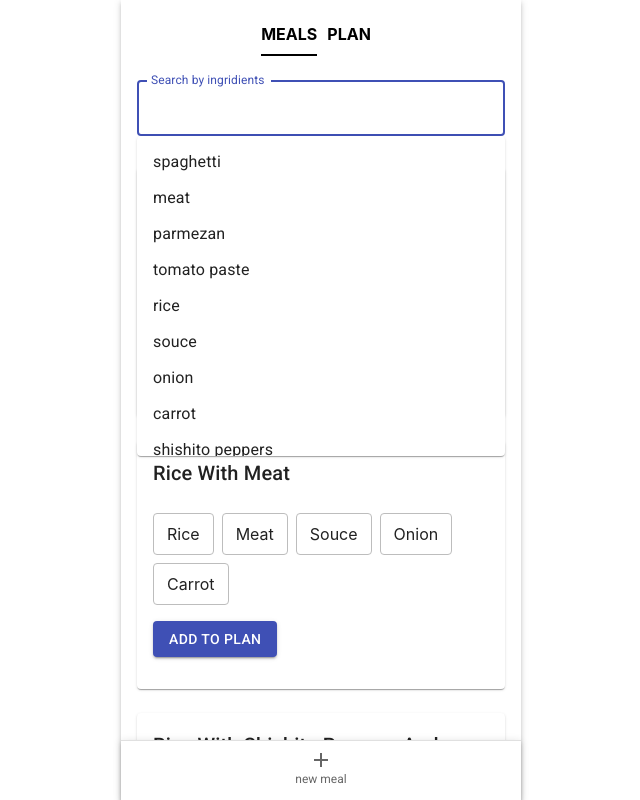
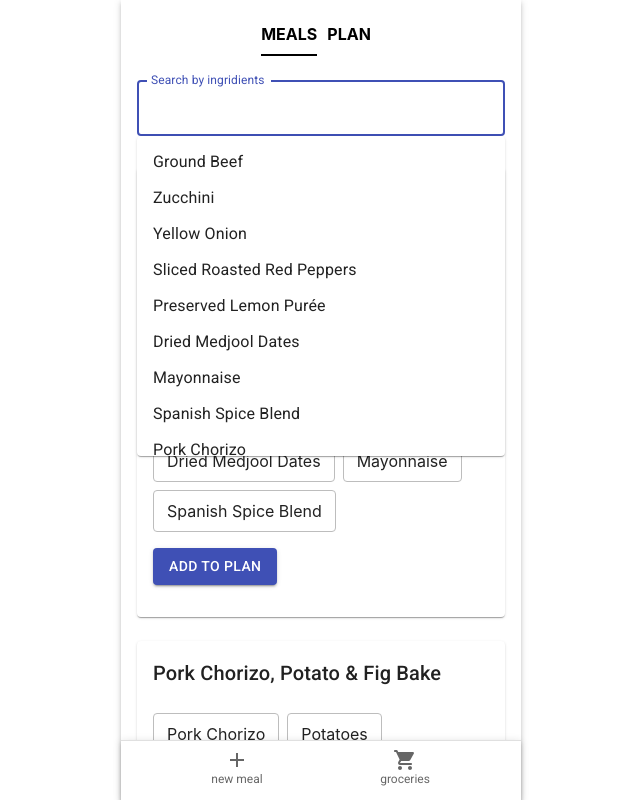
Before and after one commit to alekseevaiana/meals_planner, a React (Create React App) app: page /#/ in a window 1280 px wide. Both pictures are taken after a click on the element "Search by ingridients". Shown: the top 800 px of the page, without its empty margins (319-959 px from the left). Built offline with nearby package versions, Linux system fonts and the light colour scheme.

Commit message:
create checkbox list component

```diff
--- a/src/App.js
+++ b/src/App.js
@@ -6,6 +6,7 @@ import { meals, allIngridientsData } from "./data.js";
 import { useState, useEffect } from "react";
 import EditMeal from "./components/EditMeal";
 import { Box } from "@mui/system";
+import Groceries from "./components/Groceries";
 
 function getFromStorage(name, defaultValue) {
   const str = localStorage.getItem(name);
@@ -126,6 +127,13 @@ function App() {
         />
         <Route
           exact
+          path="/groceries"
+          element={
+            <Groceries mealsData={mealsData} onDeleteClick={onDeleteClick} />
+          }
+        />
+        <Route
+          exact
           path="/new_meal"
           element={
             <CreateMeal
--- /dev/null
+++ b/src/components/CheckboxEl.js
@@ -0,0 +1 @@
+export default function CheckboxEl() {}
--- /dev/null
+++ b/src/components/CheckboxList.js
@@ -0,0 +1,20 @@
+import { FormGroup, FormControlLabel, Checkbox } from "@mui/material/";
+
+export default function CheckboxList({ ingridients }) {
+  return (
+    <>
+      <FormGroup>
+        {ingridients &&
+          ingridients.map((ingridient) => {
+            return (
+              <FormControlLabel
+                control={<Checkbox />}
+                label={ingridient.name}
+                key={ingridient.id}
+              />
+            );
+          })}
+      </FormGroup>
+    </>
+  );
+}
--- a/src/components/Groceries.js
+++ b/src/components/Groceries.js
@@ -1,11 +1,42 @@
 import { Box, Typography } from "@mui/material";
+import CheckboxList from "./CheckboxList";
 
-export default function Groceries() {
+export default function Groceries({}) {
+  const ingridients = [
+    {
+      id: 1,
+      name: "rice",
+      category: "Pasta/Grains",
+      quantity: 1,
+      dimension: "of them",
+      notes: "",
+      whereToBuy: "",
+    },
+    {
+      id: 2,
+      name: "ground beef",
+      category: "Meat",
+      quantity: 1,
+      dimension: "of them",
+      notes: "",
+      whereToBuy: "Trader Joe's",
+    },
+    {
+      id: 3,
+      name: "pasta",
+      category: "Pasta/Grains",
+      quantity: 1,
+      dimension: "of them",
+      notes: "",
+      whereToBuy: "Trader Joe's",
+    },
+  ];
   return (
     <Box>
       <Typography variant="h6" color="primary.dark">
         Groceries
       </Typography>
+      <CheckboxList ingridients={ingridients} />
       {/*
       - Render checklist
       - Add new ingridient with Autocomplit with parametrs: name, quaontity, category, where to buy
--- a/src/components/NavigationPannel.js
+++ b/src/components/NavigationPannel.js
@@ -1,10 +1,10 @@
 import BottomNavigation from "@mui/material/BottomNavigation";
 import BottomNavigationAction from "@mui/material/BottomNavigationAction";
-import HomeIcon from "@mui/icons-material/Home";
 import AddSharpIcon from "@mui/icons-material/AddSharp";
 import { Link } from "react-router-dom";
 import { Paper } from "@material-ui/core";
 import React from "react";
+import LocalGroceryStoreRoundedIcon from "@mui/icons-material/LocalGroceryStoreRounded";
 
 export default function NavigationPannel() {
   return (
@@ -34,6 +34,12 @@ export default function NavigationPannel() {
           component={Link}
           to={"/new_meal"}
         />
+        <BottomNavigationAction
+          label="groceries"
+          icon={<LocalGroceryStoreRoundedIcon />}
+          component={Link}
+          to={"/groceries"}
+        />
       </BottomNavigation>
     </Paper>
   );
--- a/src/data.js
+++ b/src/data.js
@@ -1,45 +1,16 @@
 import { uniqueIngridients } from "./helper";
 
-const ingridientsList = [
-  {
+const ingridient = {
   id: 1,
   name: "rice",
   category: "Pasta/Grains",
   quantity: 1,
   dimension: "of them",
   notes: "",
-  },
-];
+  whereToBuy: "",
+};
 
 export const meals = [
-  {
-    id: 1,
-    name: "Spaghetti carbonara",
-    ingridients: ["spaghetti", "meat", "parmezan", "tomato paste"],
-    inPlan: true,
-  },
-  {
-    id: 2,
-    name: "Rice with meat",
-    ingridients: ["rice", "meat", "souce", "onion", "carrot"],
-  },
-  {
-    id: 3,
-    name: "Rice with shishito peppers and meat",
-    ingridients: [
-      "rice",
-      "meat",
-      "souce",
-      "onion",
-      "carrot",
-      "shishito peppers",
-    ],
-  },
-  {
-    id: 4,
-    name: "Spaghetti with shishito peppers",
-    ingridients: ["spaghetti", "shishito pepper"],
-  },
   {
     id: 5,
     name: "Spanish-Style Beef & Vegetables",
```
Lines whose indentation alone changed are shown as unchanged.
